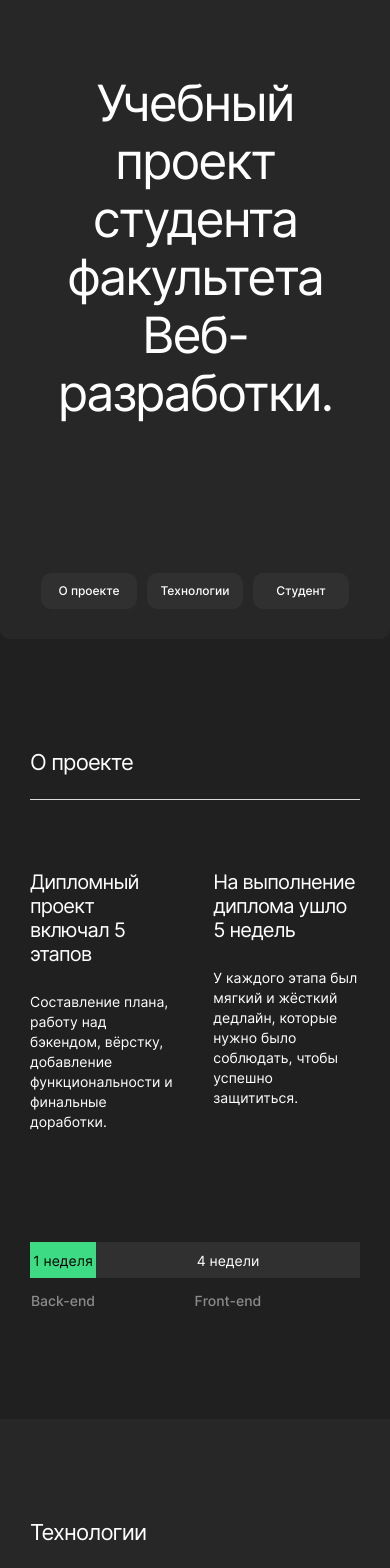
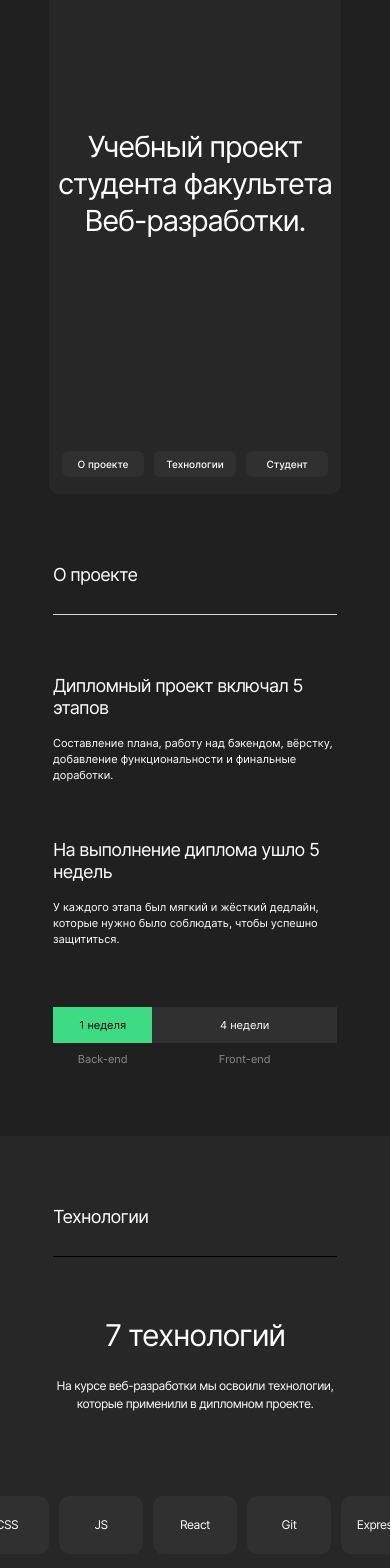
Before and after one commit to hideto13/movies-explorer-frontend, a React (Create React App) app: page / in a window 390 px wide. Shown: the part 180-1748 px from the top of the page. Built offline with nearby package versions, Linux system fonts and the light colour scheme.

Commit message:
Adaptive landing for laptop

```diff
--- a/src/components/AboutMe/AboutMe.css
+++ b/src/components/AboutMe/AboutMe.css
@@ -71,3 +71,31 @@
   object-fit: cover;
   border-radius: 10px;
 }
+
+@media (max-width: 1023px) {
+  .about-me {
+    max-width: 728px;
+    padding: 90px 30px 71px;
+  }
+  .about-me__photo {
+    width: 255px;
+    height: 307px;
+  }
+  .about-me__name {
+    margin-bottom: 16px;
+    font-size: 40px;
+    line-height: 40px;
+  }
+  .about-me__description {
+    margin-bottom: 20px;
+    font-size: 12px;
+    line-height: 18px;
+  }
+  .about-me__about {
+    font-size: 12px;
+    line-height: 18px;
+  }
+  .about-me__info {
+    max-width: 364px;
+  }
+}
--- a/src/components/AboutProject/AboutProject.css
+++ b/src/components/AboutProject/AboutProject.css
@@ -95,3 +95,76 @@
 .about-project__knowledge:last-child {
   width: 80%;
 }
+
+@media (max-width: 1023px) {
+  .about-project {
+    max-width: 728px;
+    padding: 90px 30px;
+  }
+  .about-project__list {
+    gap: 30px;
+    padding-bottom: 93px;
+  }
+  .about-project__subtitle {
+    margin-bottom: 22px;
+  }
+  .about-project__text {
+    font-size: 12px;
+    line-height: 18px;
+  }
+}
+
+@media (max-width: 767px) {
+  .about-project {
+    max-width: 292px;
+    padding: 70px 4px;
+  }
+  .about-project__list {
+    flex-direction: column;
+    gap: 56px;
+    padding: 60px 0;
+  }
+
+  .about-project__title {
+    margin-bottom: 28px;
+    font-size: 18px;
+    line-height: 22px;
+  }
+  .about-project__subtitle {
+    margin-bottom: 16px;
+    font-size: 18px;
+    line-height: 22px;
+  }
+  .about-project__text {
+    font-size: 11px;
+    line-height: 16px;
+  }
+
+  .progress__section {
+    width: 65%;
+  }
+
+  .progress__section_active {
+    width: 35%;
+  }
+  .about-project__knowledge:first-child {
+    width: 35%;
+  }
+
+  .about-project__knowledge:last-child {
+    width: 65%;
+  }
+  .about-project__knowledge {
+    font-size: 11px;
+    font-weight: 400;
+    line-height: 13px;
+  }
+  .progress__text {
+    font-size: 11px;
+
+    line-height: 13px;
+  }
+  .about-project__progress {
+    margin-bottom: 10px;
+  }
+}
--- a/src/components/Footer/Footer.css
+++ b/src/components/Footer/Footer.css
@@ -46,3 +46,10 @@
   letter-spacing: 0px;
   text-align: right;
 }
+
+@media (max-width: 1023px) {
+  .footer {
+    max-width: 708px;
+    padding: 79px 0 0;
+  }
+}
--- a/src/components/NavTab/NavTab.css
+++ b/src/components/NavTab/NavTab.css
@@ -23,3 +23,12 @@
   line-height: 16px;
   letter-spacing: 0px;
 }
+
+@media (max-width: 767px) {
+  .navtab__link {
+    padding: 5px 12px;
+    min-width: 82px;
+    border-radius: 6px;
+    font-size: 10px;
+  }
+}
--- a/src/components/Portfolio/Portfolio.css
+++ b/src/components/Portfolio/Portfolio.css
@@ -33,3 +33,14 @@
 .portfolio__link_last {
   border: none;
 }
+
+@media (max-width: 1023px) {
+  .portfolio {
+    padding-top: 90px;
+  }
+
+  .portfolio__link {
+    padding: 20px 0 19px;
+    font-size: 28px;
+  }
+}
--- a/src/components/Promo/Promo.css
+++ b/src/components/Promo/Promo.css
@@ -17,3 +17,32 @@
   letter-spacing: -0.04em;
   text-align: center;
 }
+
+@media (max-width: 1023px) {
+  .promo {
+    max-width: 728px;
+    padding: 30px 24px;
+  }
+  .promo__title {
+    margin: 320px auto 314px;
+    font-size: 40px;
+    line-height: 52px;
+  }
+}
+
+@media (max-width: 767px) {
+  .promo {
+    margin-top: 14px;
+    max-width: 292px;
+    padding: 17px 0;
+  }
+  .promo__title {
+    margin: 203px auto 212px;
+    font-size: 40px;
+    line-height: 52px;
+    font-family: Inter;
+    font-size: 29px;
+
+    line-height: 37px;
+  }
+}
--- a/src/components/Techs/Techs.css
+++ b/src/components/Techs/Techs.css
@@ -62,3 +62,65 @@
   border-radius: 10px;
   box-sizing: border-box;
 }
+
+@media (max-width: 1023px) {
+  .techs__container {
+    max-width: 728px;
+    padding: 90px 30px;
+  }
+
+  .techs__info {
+    padding-top: 80px;
+  }
+  .techs__subtitle {
+    margin-bottom: 22px;
+  }
+  .techs__text {
+    margin-bottom: 83px;
+    font-size: 12px;
+    line-height: 18px;
+    max-width: 460px;
+  }
+
+  .techs__item {
+    line-height: 17px;
+    min-width: 84px;
+    font-size: 12px;
+    line-height: 15px;
+  }
+}
+
+@media (max-width: 767px) {
+  .techs__container {
+    max-width: 292px;
+    padding: 70px 4px;
+  }
+  .techs__info {
+    padding-top: 60px;
+    border-top: 1px solid #000000;
+  }
+  .techs__subtitle {
+    margin-bottom: 24px;
+    font-size: 30px;
+    line-height: 36px;
+  }
+
+  .techs__title {
+    margin-bottom: 28px;
+    font-size: 18px;
+    line-height: 22px;
+  }
+  .techs__text {
+    margin-bottom: 83px;
+    font-size: 12px;
+    line-height: 18px;
+    max-width: 460px;
+  }
+
+  .techs__item {
+    line-height: 17px;
+    min-width: 84px;
+    font-size: 12px;
+    line-height: 15px;
+  }
+}
```
